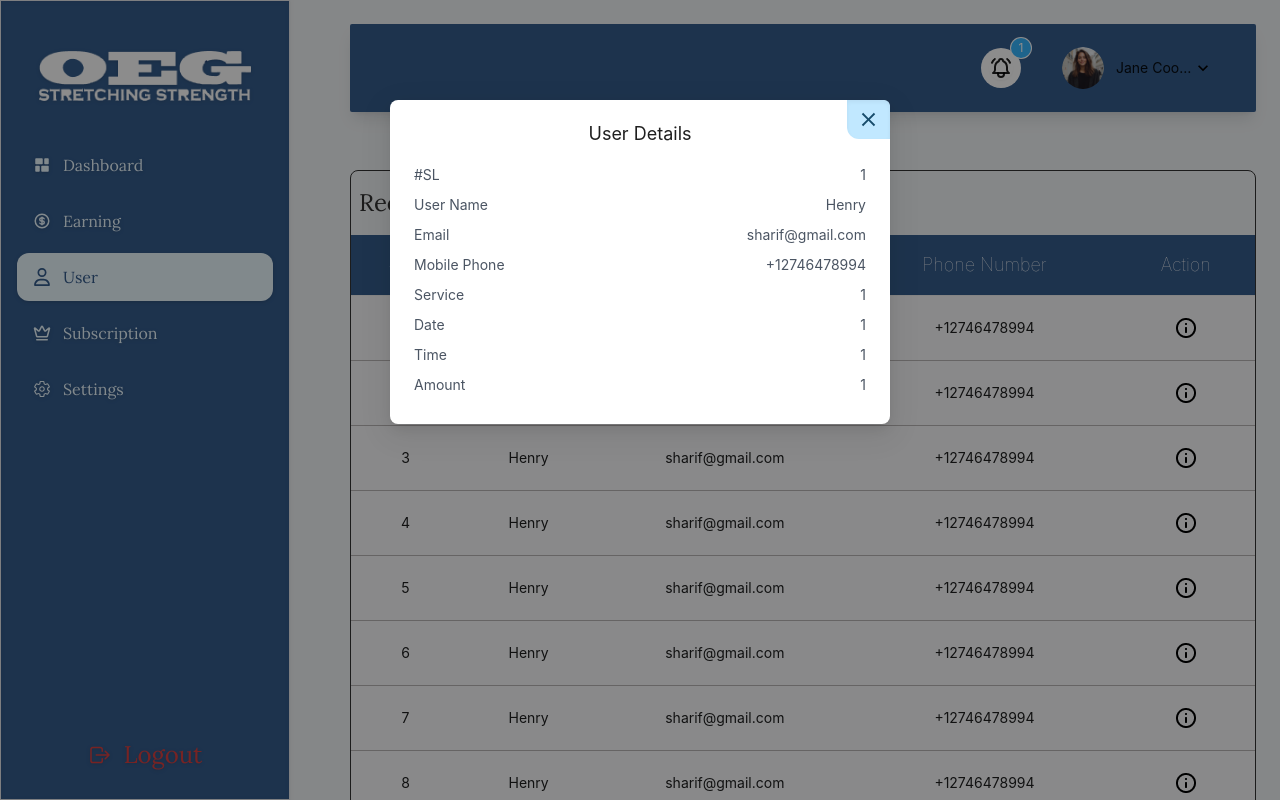
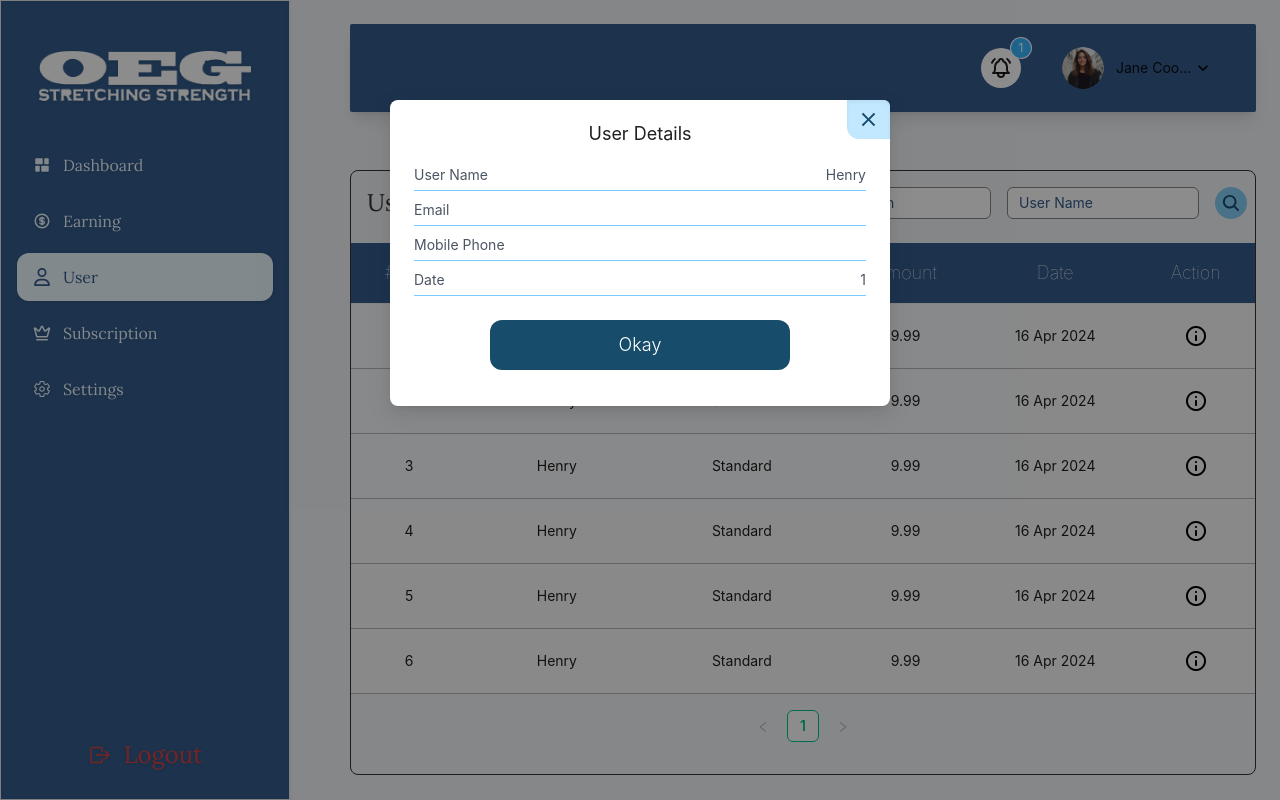
Before and after one commit to Raiyan109/ozzy-admin-dashboard, a React (Vite) app: page /users in a window 1280 px wide. Both pictures are taken after a click on the picture 1185 px from the left and 328 px from the top of the page. Shown: the top 800 px of the page. Built offline with nearby package versions, Linux system fonts and the light colour scheme.

Commit message:
subscription

```diff
--- a/src/pages/Main/Subscription/Subscription.jsx
+++ b/src/pages/Main/Subscription/Subscription.jsx
@@ -1,9 +1,96 @@
+import { useState } from "react"
+import tickImg from '../../../assets/images/membership-tick.png'
 
+const plans = [
+    { id: 1, name: 'Workout Membership', price: 0, features: ['View Members Directory', 'View Members Profile', 'Send Private Messages', 'Add Media To Your Profile'] },
+    { id: 2, name: 'Nutrition Membership ', price: 20, features: ['View Members Directory', 'View Members Profile', 'Send Private Messages', 'Add Media To Your Profile'] },
+    { id: 3, name: 'Nutrition Membership', price: 60, features: ['Discuss your program', 'Track your progress by scheduling calls periodically', 'Accountability', ' life style coaching'] },
+]
+const Subscription = () => {
+    const [isLoading, setIsLoading] = useState(false)
+    const [error, setError] = useState(null)
 
-const Subscription = () => {
+    const handleSubscribe = async (e) => {
+        e.preventDefault()
+        setIsLoading(true)
+        setError(null)
+        console.log('Clicked in handleSubscribe')
+
+        try {
+            const res = await fetch(`http://192.168.10.32:5002/api/v1/subscription/subscribe?plan=starter`, {
+                method: 'POST',
+                headers: {
+                    'Content-Type': 'application/json',
+                },
+            })
+
+            if (!res.ok) {
+                const errorData = await res.text()
+                throw new Error(`Failed to subscribe: ${res.status} ${res.statusText}. ${errorData}`)
+            }
+
+            const data = await res.json()
+            console.log('Subscription successful:', data)
+            if (data && data.data.url) {
+                window.location.href = data.data.url; // Redirects to the URL
+            } else {
+                throw new Error('Stripe URL not provided in response.');
+            }
+            // Handle successful subscription here (e.g., redirect to a success page)
+        } catch (err) {
+            console.error('Error details:', err)
+            setError(err instanceof Error ? err.message : 'An unknown error occurred')
+        } finally {
+            setIsLoading(false)
+        }
+    }
     return (
-        <div>
+        <div className="py-20">
+            <div className='flex items-center justify-center gap-12'>
+                <div className="grid grid-cols-1 md:grid-cols-2 lg:grid-cols-3 gap-10">
+                    {plans.map((plan) => (
+                        <div key={plan.id} className="bg-white rounded-xl w-64 py-6">
+                            <div className="flex flex-col items-center justify-center text-[#EB4B73] gap-2 pb-5 border-b-2 border-b-[#EB4B73]/20 min-h-[130px]">
+                                <h1 className="text-xl text-center">{plan.name}</h1>
+                                <div className="flex flex-col items-center">
+                                    <div className="flex items-center text-xl">
+                                        <span>{plan.price === 0 ? '' : '$'}</span>
+                                        <h2>{plan.price === 0 ? 'Free' : plan.price}</h2>
+                                    </div>
+                                    <span className="text-xs">{plan.price === 0 ? '' : '/month'}</span>
+                                </div>
+                            </div>
+                            <div className="flex items-center justify-center py-6">
+                                <div className="space-y-5 flex flex-col items-start justify-center">
+                                    {plan.features.map((option, i) => (
+                                        <div key={i} className="flex items-start gap-3">
+                                            <img src={tickImg}
+                                                alt='Tick image' className="w-5 h-5" />
 
+                                            <h3 className="text-xs max-w-[160px]">{option}</h3>
+                                        </div>
+                                    ))}
+                                    {/* {plan.options.map((option, i) => (
+                                        <div key={i} className="flex items-center gap-3">
+                                            <Image
+                                                src={tickImg}
+                                                alt='Tick image'
+                                                height={15}
+                                                width={15}
+                                            />
+                                            <h3 className="text-xs">{option}</h3>
+                                        </div>
+                                    ))} */}
+                                    <div className="flex justify-center items-center gap-3">
+                                        <button className="px-6 py-1.5 min-w-[100px] text-center text-[#345C8C] bg-[#EBF8FF] border border-[#345C8C] rounded-md active:text-[#345C8C] hover:bg-transparent hover:text-[#345C8C] focus:outline-none focus:ring" onClick={handleSubscribe}>Delete</button>
+                                        <button className="px-6 py-1.5 min-w-[100px] text-center text-white bg-[#345C8C] border border-[#345C8C] rounded-md active:text-[#345C8C] hover:bg-transparent hover:text-[#345C8C] focus:outline-none focus:ring" onClick={handleSubscribe}>Edit</button>
+                                    </div>
+                                </div>
+                            </div>
+                        </div>
+                    ))}
+                </div>
+            </div>
         </div>
     )
 }
--- a/src/pages/Main/Users/Users.jsx
+++ b/src/pages/Main/Users/Users.jsx
@@ -17,34 +17,39 @@ const Users = () => {
 
   const columns = [
     {
-          title: "#SL",
+      title: "#Tr.ID",
       dataIndex: "transIs",
       key: "transIs",
       render: (text) => <a>{text}</a>,
     },
     {
-          title: "Name",
+      title: "User Name",
       dataIndex: "name",
       key: "name",
     },
     {
-          title: "Email",
-          dataIndex: "Email",
-          key: "Email",
+      title: "Subscription",
+      dataIndex: "subscription",
+      key: "subscription",
     },
     {
-          title: "Phone Number",
-          key: "Phone",
-          dataIndex: "Phone",
+      title: "Amount",
+      key: "amount",
+      dataIndex: "amount",
+    },
+    {
+      title: "Date",
+      key: "date",
+      dataIndex: "date",
     },
     {
       title: "Action",
       key: "Review",
       aligen: 'center',
       render: (_, data) => (
-            <div className="  items-center justify-around textcenter flex " >
+        <div className="  items-center justify-around textcenter flex">
           {/* Review Icon */}
-              <img src={exlamIcon} alt="" className="btn  px-3 py-1 text-sm rounded-full cursor-pointer" onClick={() => showModal(data)} />
+          <img src={exlamIcon} alt="" className="btn  px-3 py-1 text-sm rounded-full  cursor-pointer" onClick={() => showModal(data)} />
           {/* <Link to={'/reviews'} className="btn bg-black text-white px-3 py-1 text-sm rounded-full">
 
               View
@@ -55,12 +60,12 @@ const Users = () => {
   ];
 
   const data = [];
-  for (let index = 0; index < 20; index++) {
+  for (let index = 0; index < 6; index++) {
     data.push({
       transIs: `${index + 1}`,
       name: "Henry",
-      Email: "sharif@gmail.com",
-      Phone: "+12746478994",
+      subscription: "Standard",
+      amount: "9.99",
       Review: "See Review",
       date: "16 Apr 2024",
       _id: index,
@@ -69,7 +74,18 @@ const Users = () => {
 
   return (
     <div className="rounded-lg border py-4 border-black mt-8 recent-users-table">
-      <h3 className="text-2xl text-black mb-4 pl-2">Recent Users</h3>
+      <div className="flex justify-between px-2">
+        <h3 className="text-2xl text-black mb-4 pl-2">Users List</h3>
+        <div className="flex items-center gap-4 mb-6">
+          <DatePicker placeholder="Date" className="w-48 border-[#345C8C]" />
+          <Input placeholder="Subscription" className="w-48 placeholder:text-[#345C8C]" />
+          <Input placeholder="User Name" className="w-48 placeholder:text-[#345C8C]" />
+          {/* <Button style={{ border: 'none', backgroundColor: '#EBF8FF', color: '#174C6B', borderRadius: '8px' }}>
+                   <IoSearch />
+                 </Button> */}
+          <button style={{ border: 'none', backgroundColor: '#85cff7', color: '#174C6B', borderRadius: '50%', padding: '6px' }}><IoSearch size={20} /></button>
+        </div>
+      </div>
       {/* Ant Design Table */}
       <Table
         columns={columns}
@@ -86,40 +102,36 @@ const Users = () => {
       >
         <div>
           <h2 className="text-lg text-center mb-4">User Details</h2>
-          <div className="flex justify-between mb-2 text-gray-600">
+          {/* <div className="flex justify-between mb-2 text-gray-600  border-b border-[#79CDFF] pb-1">
             <p>#SL</p>
             <p>{modalData.transIs}</p>
-          </div>
-          <div className="flex justify-between mb-2 text-gray-600">
+          </div> */}
+          <div className="flex justify-between mb-2 text-gray-600  border-b border-[#79CDFF] pb-1">
             <p>User Name</p>
             <p>{modalData.name}</p>
           </div>
-          <div className="flex justify-between mb-2 text-gray-600">
+          <div className="flex justify-between mb-2 text-gray-600  border-b border-[#79CDFF] pb-1">
             <p>Email</p>
             <p>{modalData.Email}</p>
           </div>
-          <div className="flex justify-between mb-2 text-gray-600">
+          <div className="flex justify-between mb-2 text-gray-600  border-b border-[#79CDFF] pb-1">
             <p>Mobile Phone</p>
             <p>{modalData.Phone}</p>
           </div>
-          <div className="flex justify-between mb-2 text-gray-600">
-            <p>Service</p>
-            <p>{modalData.transIs}</p>
-          </div>
-          <div className="flex justify-between mb-2 text-gray-600">
+
+          <div className="flex justify-between mb-2 text-gray-600  border-b border-[#79CDFF] pb-1">
             <p>Date</p>
-            <p>{modalData.transIs}</p>
-          </div>
-          <div className="flex justify-between mb-2 text-gray-600">
-            <p>Time</p>
-            <p>{modalData.transIs}</p>
-          </div>
-          <div className="flex justify-between mb-2 text-gray-600">
-            <p>Amount</p>
             <p>{modalData.transIs}</p>
           </div>
 
 
+          <div className="p-4 mt-auto text-center mx-auto flex items-center justify-center">
+            <button
+              className="w-[300px] bg-[#174C6B] text-white px-10 h-[50px] flex items-center justify-center gap-3 text-lg outline-none rounded-xl"
+            >
+              <span className="text-white font-light">Okay</span>
+            </button>
+          </div>
         </div>
       </DashboardModal>
     </div>
```
Also changed, not shown: src/assets/images/membership-tick.png (added). Lines whose indentation alone changed are shown as unchanged.
